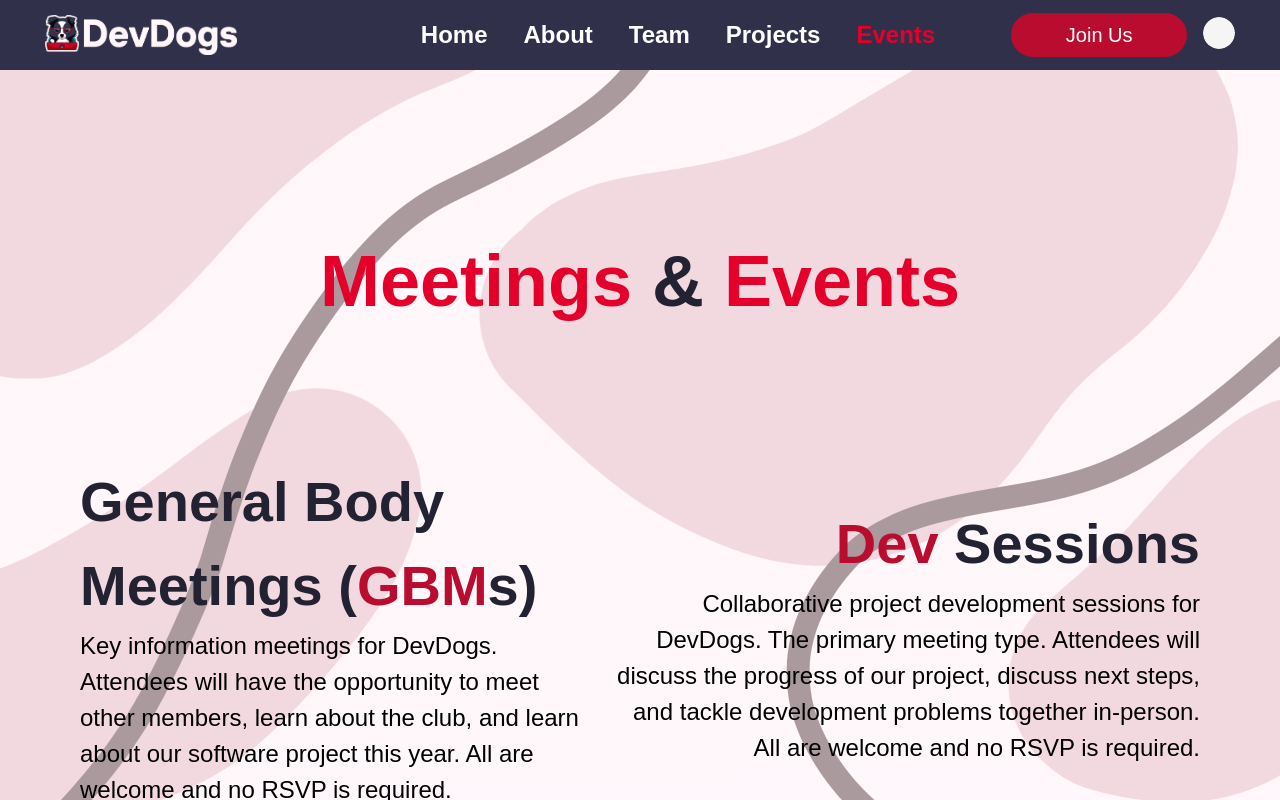
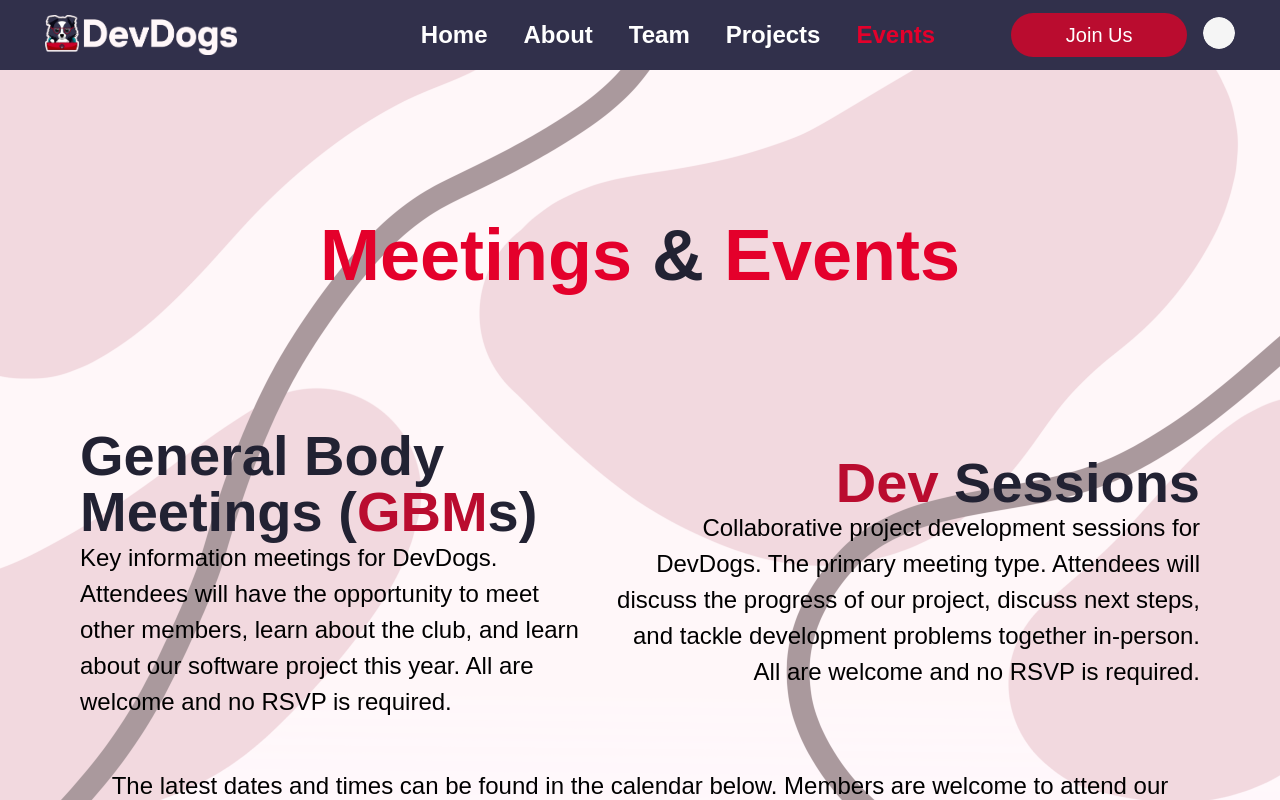
Before and after one commit to DevDogs-UGA/DevDogs-Website, a Next.js app: page /about/events in a window 1280 px wide. Shown: the top 800 px of the page. Built offline with nearby package versions, Linux system fonts and the light colour scheme.

Commit message:
fixed line hieght

```diff
--- a/src/app/about/events/page.js
+++ b/src/app/about/events/page.js
@@ -28,7 +28,7 @@ const EventsPage = () => {
 
   return (
     <div className="section section-event page-main-side-padding">
-      <div className="my-[125px] text-center">
+      <div className="my-[125px] text-center leading-[3rem] sm:leading-[3.5rem]">
         <h2 className="md:[5.5rem] inline text-[3.5rem] font-bold text-GloryGloryRed sm:text-[4.5rem]">
           Meetings{" "}
         </h2>
@@ -43,13 +43,13 @@ const EventsPage = () => {
 
       <div className="flex items-center gap-6 px-4 pb-10">
         <div className="text-left">
-          <h2 className="inline text-[2.5rem] font-bold text-MidnightBlue md:text-[3rem] lg:text-[3.5rem]">
+          <h2 className="inline text-[2.5rem] font-bold leading-[2.8rem] text-MidnightBlue sm:leading-[3.5rem] md:text-[3rem] lg:text-[3.5rem]">
             General Body Meetings (
           </h2>
-          <h2 className="inline text-[2.5rem] font-bold text-BulldogRed md:text-[3rem] lg:text-[3.5rem]">
+          <h2 className="inline text-[2.5rem] font-bold leading-[2.8rem] text-BulldogRed sm:leading-[3.5rem] md:text-[3rem] lg:text-[3.5rem]">
             GBM
           </h2>
-          <h2 className="inline text-[2.5rem] font-bold text-MidnightBlue md:text-[3rem] lg:text-[3.5rem]">
+          <h2 className="inline text-[2.5rem] font-bold leading-[2.8rem] text-MidnightBlue sm:leading-[3.5rem] md:text-[3rem] lg:text-[3.5rem]">
             s)
           </h2>
           <p className="text-[1rem] sm:text-[1.3rem] md:text-[1.5rem]">
@@ -60,10 +60,10 @@ const EventsPage = () => {
           </p>
         </div>
         <div className="text-right">
-          <h2 className="inline text-[2.5rem] font-bold text-BulldogRed md:text-[3rem] lg:text-[3.5rem]">
+          <h2 className="inline text-[2.5rem] font-bold leading-[2.8rem] text-BulldogRed sm:leading-[3.3rem] md:text-[3rem] lg:text-[3.5rem]">
             Dev{" "}
           </h2>
-          <h2 className="inline text-[2.5rem] font-bold text-MidnightBlue md:text-[3rem] lg:text-[3.5rem]">
+          <h2 className="inline text-[2.5rem] font-bold leading-[2.8rem] text-MidnightBlue sm:leading-[3.3rem] md:text-[3rem] lg:text-[3.5rem]">
             Sessions
           </h2>
           <p className="text-[1rem] sm:text-[1.3rem] md:text-[1.5rem]">
@@ -103,7 +103,6 @@ const EventsPage = () => {
         />
       </div>
 
-      <div>
       <iframe
         id="iframe-test"
         src="https://embed.styledcalendar.com/#IvBYsu9dkaqY2qyAP7tR"
@@ -117,7 +116,6 @@ const EventsPage = () => {
         src="https://embed.styledcalendar.com/assets/parent-window.js"
       ></script>
     </div>
-    </div>
   );
 };
 
```
Lines whose indentation alone changed are shown as unchanged.
